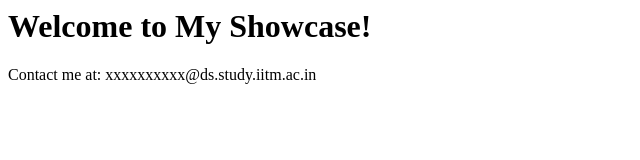
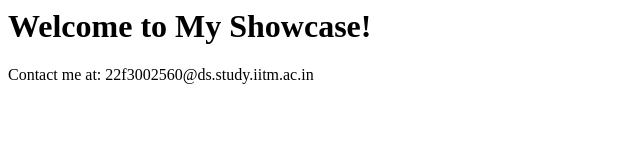
Before and after one commit to HolyGrim/Week_2_TDS, a plain HTML site: page index.html in a window 1280 px wide. Shown: the full height of the page, 0-640 px from the left. Drawn offline with Linux system fonts and the light colour scheme.

Commit message:
Update index.html

```diff
--- a/index.html
+++ b/index.html
@@ -4,6 +4,6 @@
 </head>
 <body>
   <h1>Welcome to My Showcase!</h1>
-  <p>Contact me at: <!--email_off-->xxxxxxxxxx@ds.study.iitm.ac.in<!--/email_off--></p>
+  <p>Contact me at: <!--email_off-->22f3002560@ds.study.iitm.ac.in<!--/email_off--></p>
 </body>
 </html>
```
